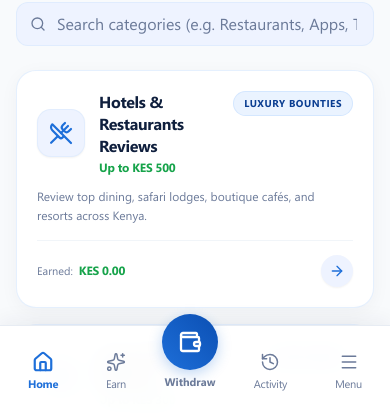
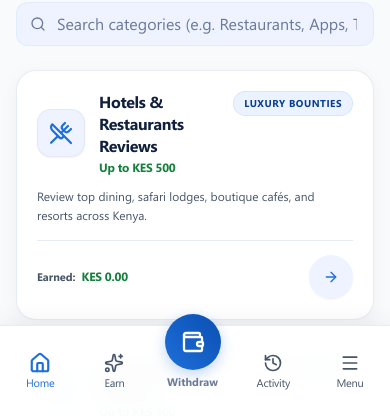
Before and after one commit to gackstonew-lgtm/EarnOra, a Next.js app: page /dashboard in a window 390 px wide. Shown: the part 426-842 px from the top of the page. Built offline with nearby package versions, Linux system fonts and the light colour scheme; no server answers.

Commit message:
Task 3: Mobile contrast WCAG AA compliance, 44px tap targets, and unconstrained viewport zoom

```diff
--- a/src/app/globals.css
+++ b/src/app/globals.css
@@ -135,3 +135,21 @@ input:not([type="checkbox"]):not([type="radio"]), select, textarea {
 ::-webkit-scrollbar-thumb:hover {
   background: rgba(107, 122, 153, 0.45);
 }
+
+/* Accessibility: Visible focus rings for keyboard navigation */
+:focus-visible {
+  outline: 2px solid #1E6FD9;
+  outline-offset: 2px;
+}
+
+/* Accessibility: Respect prefers-reduced-motion */
+@media (prefers-reduced-motion: reduce) {
+  *,
+  *::before,
+  *::after {
+    animation-duration: 0.01ms !important;
+    animation-iteration-count: 1 !important;
+    transition-duration: 0.01ms !important;
+    scroll-behavior: auto !important;
+  }
+}
--- a/src/app/layout.tsx
+++ b/src/app/layout.tsx
@@ -70,7 +70,6 @@ export const metadata: Metadata = {
 export const viewport: Viewport = {
   width: "device-width",
   initialScale: 1,
-  maximumScale: 5,
   viewportFit: "cover",
   themeColor: "#1E6FD9",
 };
--- a/src/components/cards/EarningCard.tsx
+++ b/src/components/cards/EarningCard.tsx
@@ -44,48 +44,48 @@ export const EarningCard: React.FC<EarningCardProps> = ({
   return (
     <Link
       href={card.targetRoute}
-      className="group block relative rounded-[20px] bg-white p-5 border border-blue-100/70 shadow-[0_4px_20px_-2px_rgba(15,31,61,0.05)] hover:shadow-[0_12px_32px_rgba(30,111,217,0.12)] hover:border-[#1E6FD9]/40 transition-all duration-200 hover:-translate-y-1 active:scale-[0.99]"
+      className="group block relative rounded-[20px] bg-[var(--bg-primary)] p-5 border border-[var(--border-subtle)] shadow-[0_4px_20px_-2px_rgba(15,31,61,0.05)] hover:shadow-[0_12px_32px_rgba(30,111,217,0.12)] hover:border-[#1E6FD9]/40 transition-all duration-200 hover:-translate-y-1 active:scale-[0.99]"
     >
       {/* Top Row: Icon + Title & Category Tag */}
       <div className="flex items-start justify-between gap-3">
         <div className="flex items-center gap-3.5">
-          <div className="w-12 h-12 rounded-[14px] bg-[#EEF3FF] text-[#1E6FD9] flex items-center justify-center shrink-0 border border-blue-100/60 shadow-xs group-hover:scale-105 group-hover:bg-[#EAF3FF] transition-all">
+          <div className="w-12 h-12 rounded-[14px] bg-[var(--bg-input)] text-[#1E6FD9] flex items-center justify-center shrink-0 border border-[var(--border-subtle)] shadow-xs group-hover:scale-105 group-hover:bg-[#EAF3FF] transition-all">
             <IconComponent className="w-6 h-6 stroke-[2.2]" />
           </div>
           <div>
-            <h3 className="font-bold text-base text-[#0F1F3D] tracking-tight leading-snug group-hover:text-[#1E6FD9] transition-colors">
+            <h3 className="font-bold text-base text-[var(--text-primary)] tracking-tight leading-snug group-hover:text-[#1E6FD9] transition-colors font-display">
               {card.title}
             </h3>
-            <p className="text-xs font-bold text-[#16A34A] mt-0.5 numeral-bold">
+            <p className="text-xs font-bold text-[#15803D] dark:text-[#22C55E] mt-0.5 numeral-bold">
               {card.maxRewardText}
             </p>
           </div>
         </div>
 
         {/* Category Pill Tag */}
-        <span className="shrink-0 text-[10px] font-bold uppercase tracking-wider px-2.5 py-1 rounded-full bg-[#EAF3FF] text-[#0A3D91] border border-blue-200/50">
+        <span className="shrink-0 text-[10px] font-bold uppercase tracking-wider px-2.5 py-1 rounded-full bg-[#EAF3FF] dark:bg-[#1E293B] text-[#0A3D91] dark:text-[#38BDF8] border border-blue-200/50 dark:border-blue-800/40">
           {card.tag}
         </span>
       </div>
 
       {/* Description Snippet */}
-      <p className="text-xs text-[#6B7A99] mt-3 leading-relaxed line-clamp-2">
+      <p className="text-xs text-[#475569] dark:text-[#94A3B8] mt-3 leading-relaxed line-clamp-2">
         {card.description}
       </p>
 
       {/* Subtle Divider */}
-      <hr className="my-3.5 border-slate-100" />
+      <hr className="my-3.5 border-[var(--border-subtle)]" />
 
       {/* Bottom Row: User Earned Tracker + Right Action Pill */}
       <div className="flex items-center justify-between">
         <div className="flex items-baseline gap-1.5">
-          <span className="text-[11px] font-medium text-[#6B7A99]">Earned:</span>
-          <span className="text-xs font-bold text-[#16A34A] numeral-bold">
+          <span className="text-[11px] font-semibold text-[#475569] dark:text-[#94A3B8]">Earned:</span>
+          <span className="text-xs font-bold text-[#15803D] dark:text-[#22C55E] numeral-bold">
             KES {userEarnedKes.toFixed(2)}
           </span>
         </div>
 
-        <div className="w-8 h-8 rounded-full bg-[#EEF3FF] group-hover:bg-gradient-to-r group-hover:from-[#1E6FD9] group-hover:to-[#0B4FB3] text-[#1E6FD9] group-hover:text-white flex items-center justify-center transition-all duration-200 shadow-xs">
+        <div className="min-w-[44px] min-h-[44px] w-11 h-11 rounded-full bg-[var(--bg-input)] group-hover:bg-gradient-to-r group-hover:from-[#1E6FD9] group-hover:to-[#0B4FB3] text-[#1E6FD9] group-hover:text-white flex items-center justify-center transition-all duration-200 shadow-xs">
           <ArrowRight className="w-4 h-4 transform group-hover:translate-x-0.5 transition-transform" />
         </div>
       </div>
--- a/src/components/navigation/BottomNav.tsx
+++ b/src/components/navigation/BottomNav.tsx
@@ -81,18 +81,18 @@ export const BottomNav: React.FC = () => {
             <Link
               key={item.label}
               href={item.href}
-              className={`flex flex-col items-center py-1 px-3 rounded-[12px] transition-all duration-150 active:scale-95 ${
+              className={`flex flex-col items-center justify-center min-w-[48px] min-h-[44px] py-1 px-2.5 rounded-[12px] transition-all duration-150 active:scale-95 ${
                 item.isActive
                   ? "text-[#1E6FD9] font-bold"
-                  : "text-[#6B7A99] hover:text-[#0F1F3D]"
+                  : "text-[#475569] dark:text-[#94A3B8] hover:text-[#0F1F3D] dark:hover:text-white"
               }`}
             >
               <Icon
-                className={`w-5 h-5 mb-1 transition-transform ${
-                  item.isActive ? "scale-110 stroke-[2.4]" : "stroke-[1.8]"
+                className={`w-5 h-5 mb-0.5 transition-transform ${
+                  item.isActive ? "scale-110 stroke-[2.4]" : "stroke-[2]"
                 }`}
               />
-              <span className="text-[11px] tracking-tight">{item.label}</span>
+              <span className="text-[11px] font-medium tracking-tight">{item.label}</span>
             </Link>
           );
         })}
```
